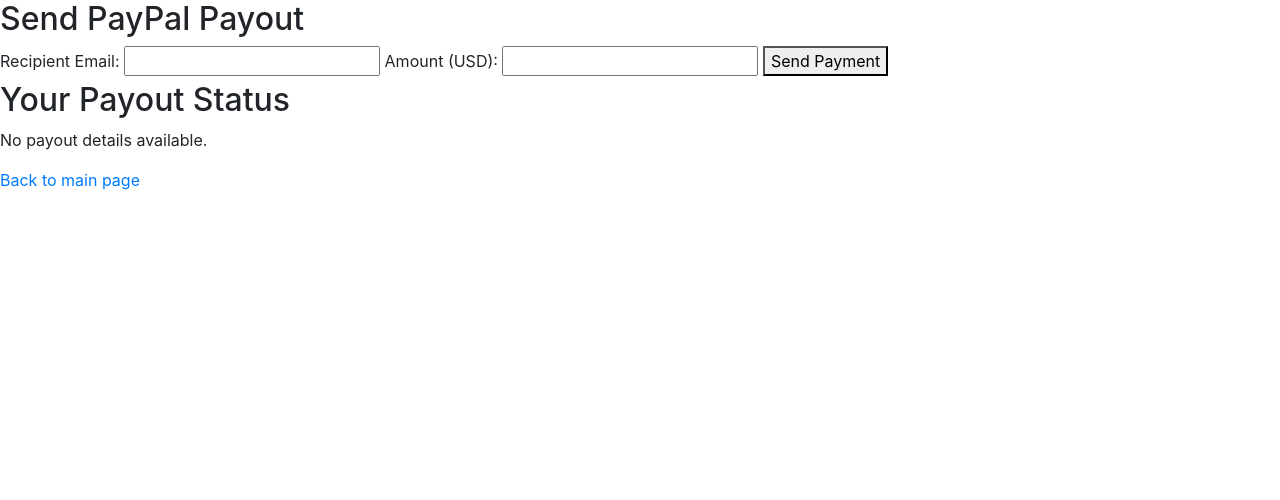
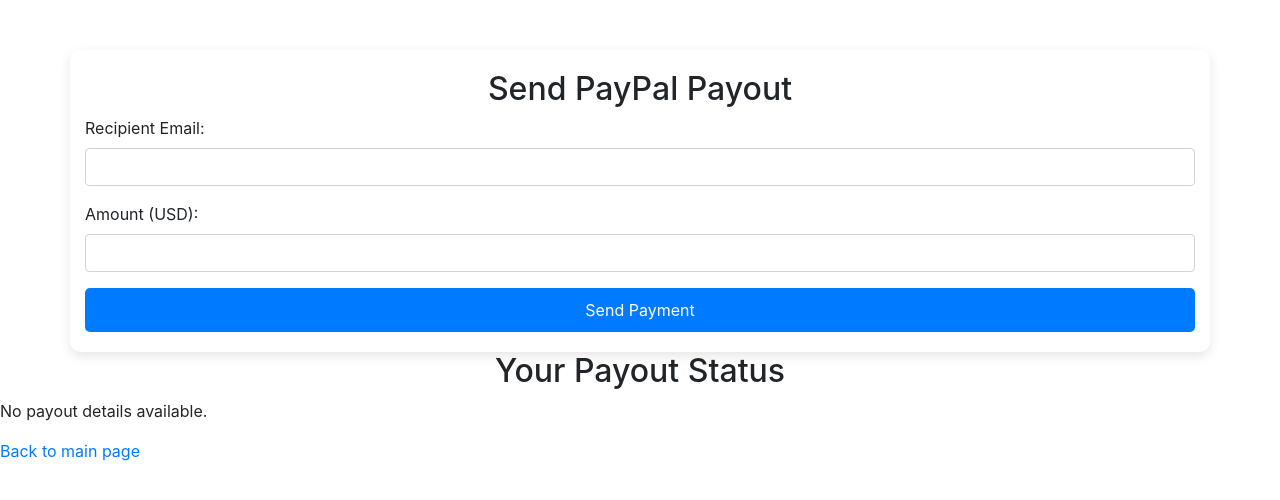
Before and after one commit to Herman-GIT-1/origin, a Flask app: page /payout in a window 1280 px wide. Shown: the top 500 px of the page. Run offline with Flask 3, Linux system fonts and the light colour scheme; a user stored in the database is signed in.

Commit message:
Update payout.html

```diff
--- a/templates/payout.html
+++ b/templates/payout.html
@@ -1,26 +1,73 @@
 <!DOCTYPE html>
 <html lang="en">
+
 <head>
     <meta charset="UTF-8">
     <meta name="viewport" content="width=device-width, initial-scale=1.0">
     <title>PayPal Payout</title>
     <link rel="stylesheet" href="https://cdn.jsdelivr.net/npm/bootstrap@4.3.1/dist/css/bootstrap.min.css">
+    <style>
+        body {
+            background-color: #f8f9fa;
+        }
+
+        .container {
+            max-width: 600px;
+            margin-top: 50px;
+            background-color: white;
+            padding: 20px;
+            border-radius: 10px;
+            box-shadow: 0 4px 12px rgba(0, 0, 0, 0.1);
+        }
+
+        h2 {
+            text-align: center;
+            margin-bottom: 20px;
+        }
+
+        .form-group {
+            margin-bottom: 20px;
+        }
+
+        button[type="submit"] {
+            width: 100%;
+            padding: 10px;
+            font-size: 16px;
+            background-color: #007bff;
+            color: white;
+            border: none;
+            border-radius: 5px;
+        }
+
+        button[type="submit"]:hover {
+            background-color: #0056b3;
+        }
+    </style>
 </head>
+
 <body>
 
+    <div class="container">
         <h2>Send PayPal Payout</h2>
 
+        <!-- Payout Form -->
         <form method="POST" action="{{ url_for('payout') }}">
+            <div class="form-group">
                 <label for="email">Recipient Email:</label>
-        <input type="email" id="email" name="email" required>
+                <input type="email" id="email" name="email" class="form-control" required>
+            </div>
 
+            <div class="form-group">
                 <label for="amount">Amount (USD):</label>
-        <input type="number" id="amount" name="amount" step="0.01" required>
+                <input type="number" id="amount" name="amount" class="form-control" step="0.01" required>
+            </div>
 
-        <button type="submit">Send Payment</button>
+            <button type="submit" class="btn btn-primary">Send Payment</button>
         </form>
+    </div>
 
     {% extends 'payout_status.html' %}
 
 </body>
+
 </html>
```
Lines whose indentation alone changed are shown as unchanged.
